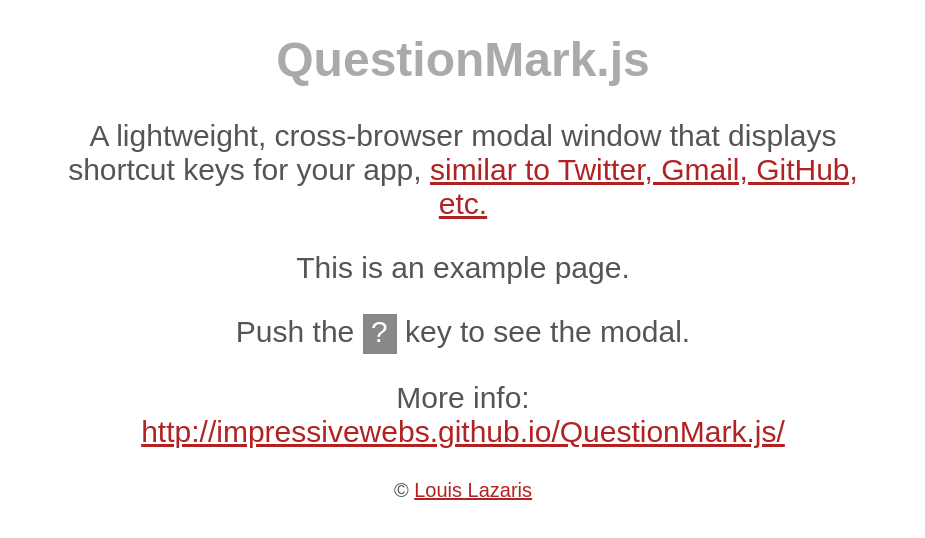
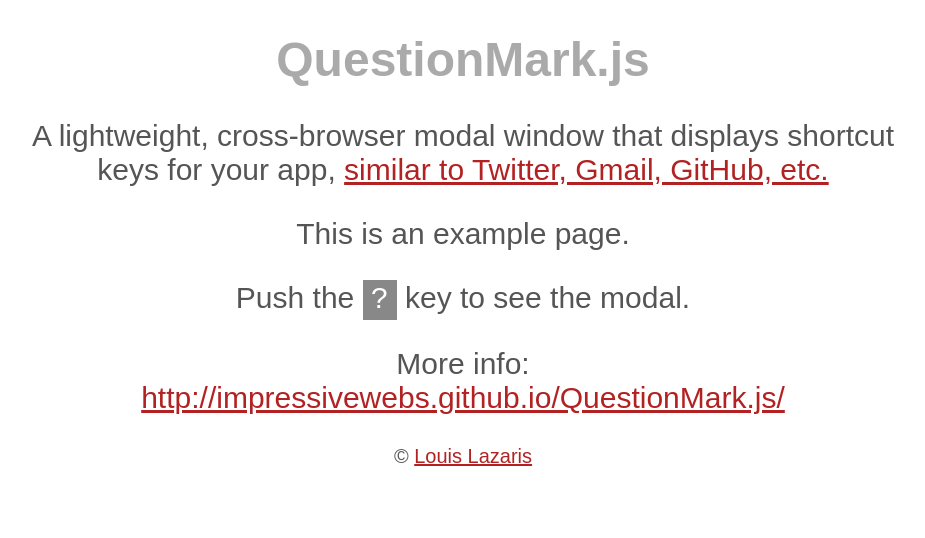
Before and after one commit to impressivewebs/QuestionMark.js, a plain HTML site: page index.html in a window 1280 px wide. Shown: the whole page, without its empty margins (177-1102 px from the left). Drawn offline with Linux system fonts and the light colour scheme.

Commit message:
width fix

```diff
--- a/index.html
+++ b/index.html
@@ -25,7 +25,7 @@
 
 .demo p {
     font-family: Arial, sans-serif;
-    max-width: 800px;
+    max-width: 880px;
     color: #555;
     margin: 0 auto 30px auto;
     font-size: 30px;
```
